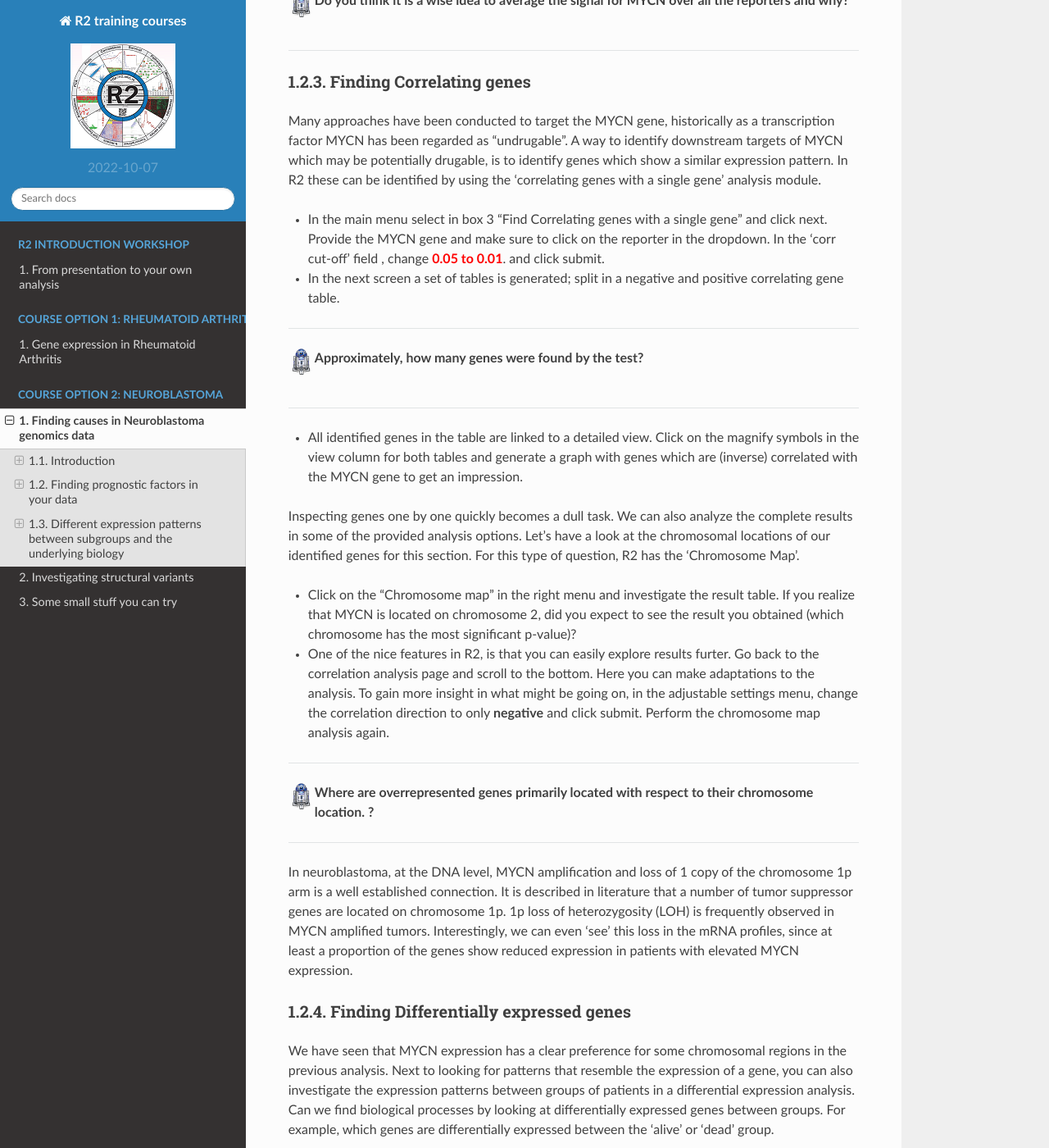
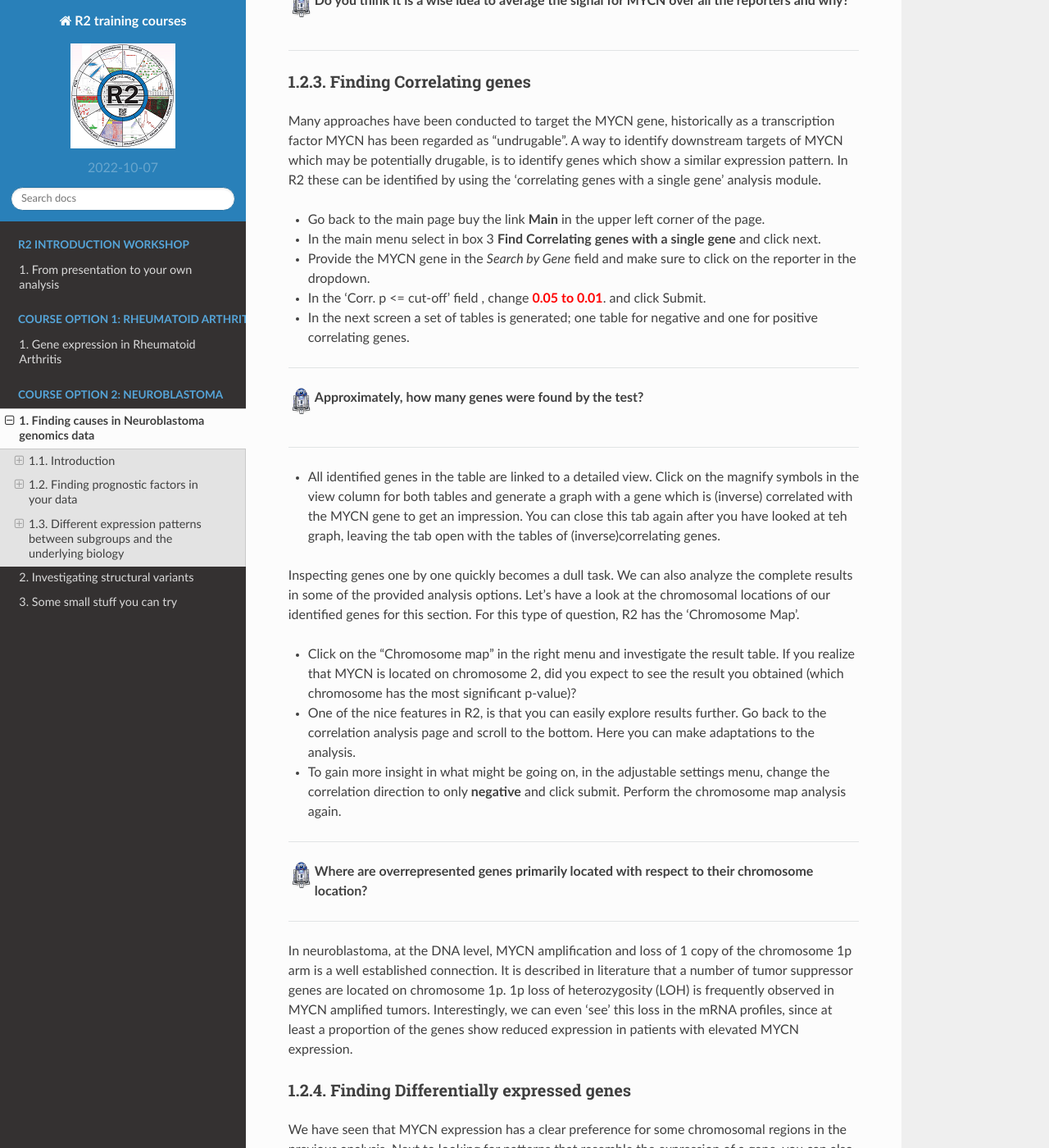
Before and after one commit to antronerds/r2-training-courses, a Sphinx documentation site: the page built from docs/VAGABOND_interim_course_R2_day1.md, in a window 1280 px wide and 1400 px high, scrolled down 5802 px. Shown: the whole window at 82% size. Built offline with Sphinx 7.4.7 and the Read the Docs theme 2.0.0, drawn with Linux system fonts in a browser that asks for light colours; pages that are not in the unit, such as notebooks, are missing from menus.

Commit message:
vagabond adaptations

```diff
--- a/docs/VAGABOND_interim_course_R2_day1.md
+++ b/docs/VAGABOND_interim_course_R2_day1.md
@@ -162,8 +162,11 @@ All the tumor samples in our dataset were analyzed by making sections of frozen
 
 Many approaches have been conducted to target the MYCN gene, historically as a transcription factor MYCN has been regarded as "undrugable". A way to identify downstream targets of MYCN which may be potentially drugable, is to identify genes which show a similar expression pattern. In R2 these can be identified by using the 'correlating genes with a single gene' analysis module.
 
-- In the main menu select in box 3 "Find Correlating genes with a single gene" and click next.  Provide the MYCN gene and make sure to click on the reporter in the dropdown. In the 'corr cut-off' field , change <span style="color: red">**0.05 to 0.01**</span>. and click submit.
-- In the next screen a set of tables is generated; split in a negative and positive correlating gene table.
+- Go back to the main page buy the link **Main** in the upper left corner of the page.
+- In the main menu select in box 3 **Find Correlating genes with a single gene** and click next.
+- Provide the MYCN gene in the *Search by Gene* field and make sure to click on the reporter in the dropdown.
+- In the 'Corr. p <= cut-off' field , change <span style="color: red">**0.05 to 0.01**</span>. and click Submit.
+- In the next screen a set of tables is generated; one table for negative and one for positive correlating genes.
 
 ---------
 
@@ -172,17 +175,18 @@ Many approaches have been conducted to target the MYCN gene, historically as a t
 
 ---------
 
-- All identified genes in the table are linked to a detailed view. Click on the magnify symbols in the view column for both tables and generate a graph with genes which are (inverse) correlated with the MYCN gene to get an impression.
+- All identified genes in the table are linked to a detailed view. Click on the magnify symbols in the view column for both tables and generate a graph with a gene which is (inverse) correlated with the MYCN gene to get an impression. You can close this tab again after you have looked at teh graph, leaving the tab open with the tables of (inverse)correlating genes.
 
 
 Inspecting genes one by one quickly becomes a dull task. We can also analyze the complete results in some of the provided analysis options. Let's have a look at the chromosomal locations of our identified genes for this section. For this type of question, R2 has the 'Chromosome Map'.
 
 - Click on the "Chromosome map" in the right menu and investigate the result table. If you realize that MYCN is located on chromosome 2, did you expect to see the result you obtained (which chromosome has the most significant p-value)?
 
-- One of the nice features in R2, is that you can easily explore results furter. Go back to the correlation analysis page and scroll to the bottom. Here you can make adaptations to the analysis. To gain more insight in what might be going on, in the adjustable settings menu,  change the correlation direction to only **negative** and click submit. Perform the chromosome map analysis again.
+- One of the nice features in R2, is that you can easily explore results further. Go back to the correlation analysis page and scroll to the bottom. Here you can make adaptations to the analysis.
+- To gain more insight in what might be going on, in the adjustable settings menu,  change the correlation direction to only **negative** and click submit. Perform the chromosome map analysis again.
 ---------
 
-![](_static/images/R2d2_logo.png) **Where are overrepresented genes primarily located with respect to their chromosome location. ?**
+![](_static/images/R2d2_logo.png) **Where are overrepresented genes primarily located with respect to their chromosome location?**
 <br>
 
 ---------
```
